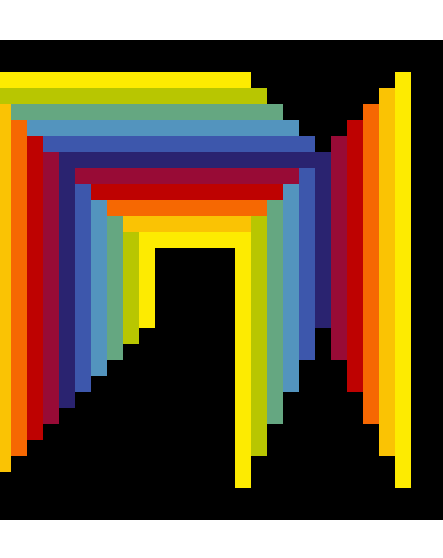
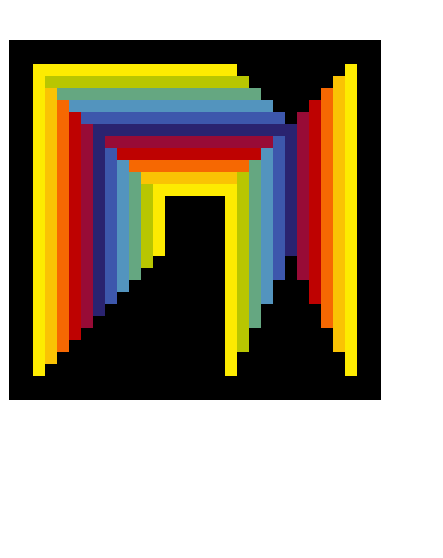
Before and after one commit to Kchao1910/Herbert-Bayer-BaH, a plain HTML site: page index.html in a window 390 px wide. Shown: the whole page, 443 px wide, since content can reach past the window. Drawn offline with Linux system fonts and the light colour scheme.

Commit message:
Added media query for devices 414px and below

```diff
--- a/index.css
+++ b/index.css
@@ -222,3 +222,10 @@ div:nth-child(33) {
   grid-column: 29;
   grid-row: 3/29;
 }
+
+@media screen and (max-width: 414px) {
+  .grid {
+    grid-template-columns: repeat(31, 12px);
+    grid-template-rows: repeat(30, 12px);
+  }
+}
```
